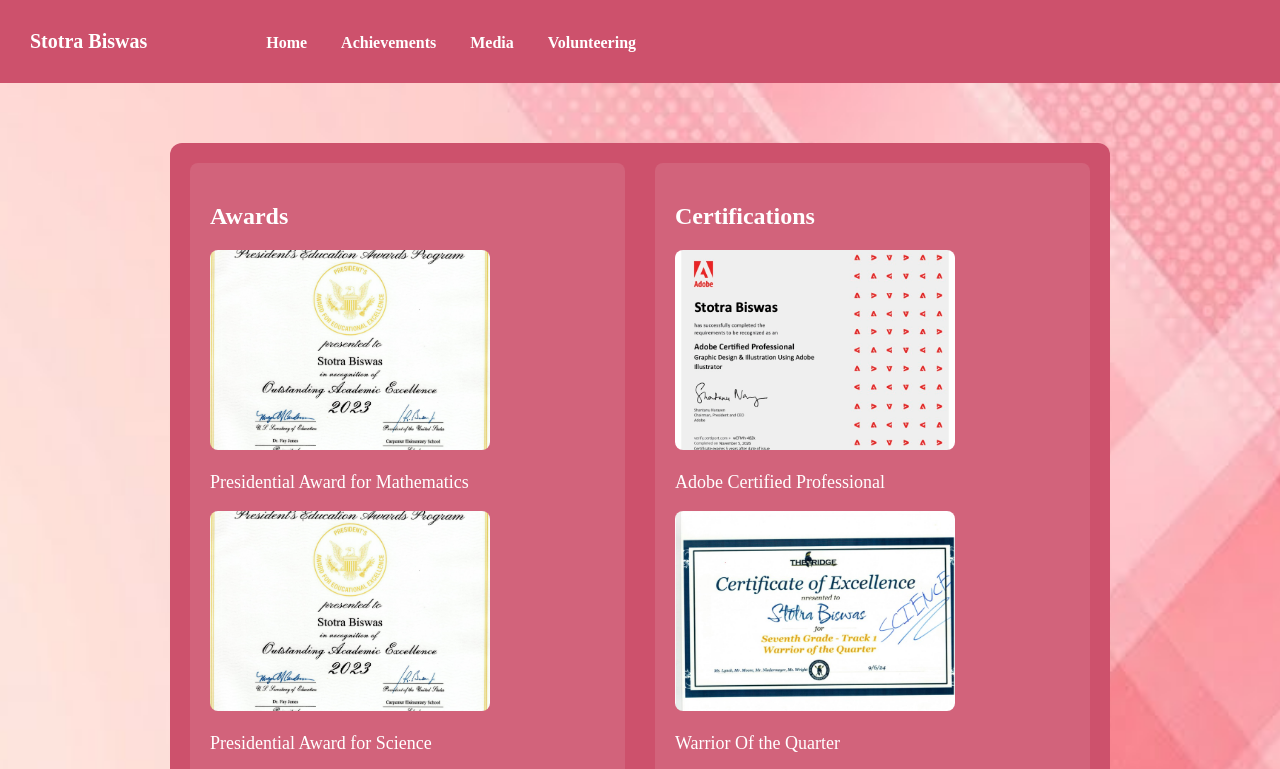
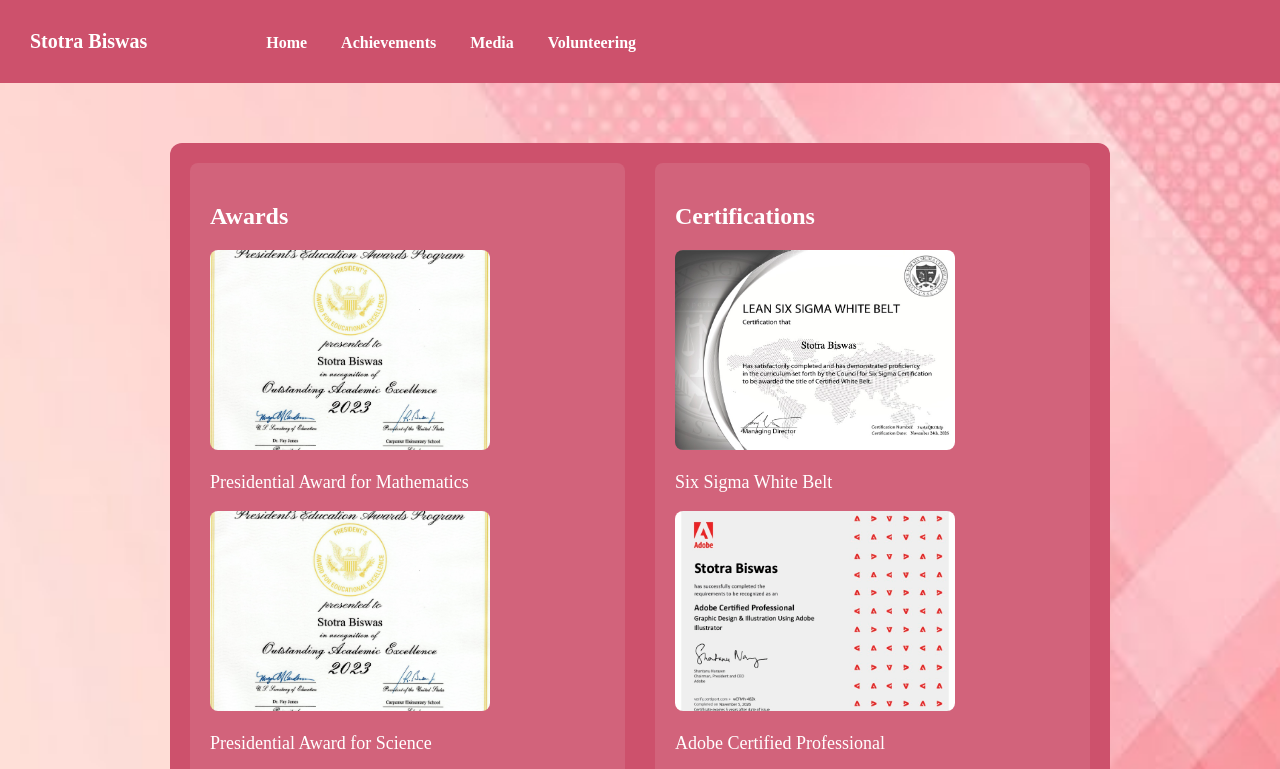
Before and after one commit to stotrafc/stotra_bio, a plain HTML site: page index.html in a window 1280 px wide. Both pictures are taken after a click on the link "Achievements". Shown: the top 769 px of the page. Drawn offline with Linux system fonts and the light colour scheme.

Commit message:
Added Six Sigma Certificate

```diff
--- a/index.html
+++ b/index.html
@@ -122,6 +122,9 @@
             </div>
             <div class="info-block">
                 <h2>Certifications</h2>
+                <div class="cert"><img src="images/Six_Sigma_White_Belt_Cert.jpg">
+                    <p>Six Sigma White Belt</p>
+                </div>
                 <div class="cert"><img src="images/Adobe_Illustrator.jpg">
                     <p>Adobe Certified Professional</p>
                 </div>
```
Also changed, not shown: images/Six_Sigma_White_Belt_Cert.jpg (added).
